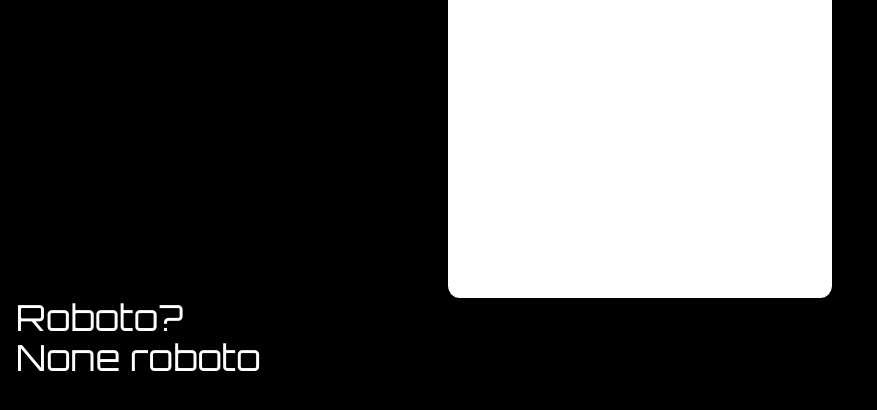
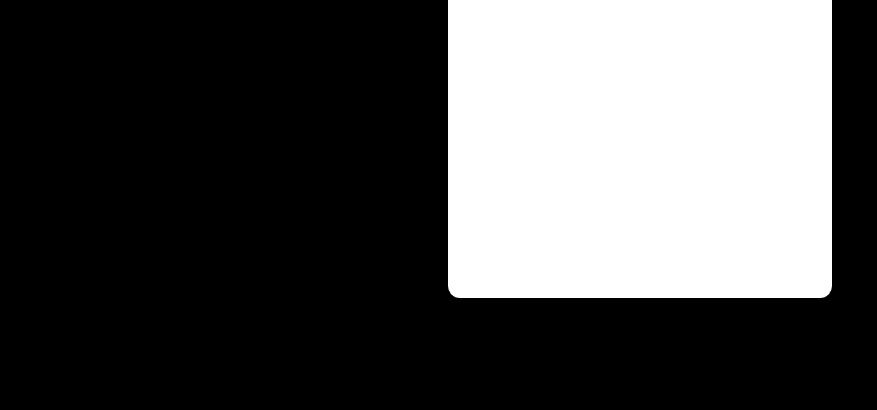
Before and after one commit to jacob-s-codes/personal-portfolio, a Next.js app: page / in a window 1280 px wide. Shown: the part 2502-2912 px from the top of the page, without its empty margins (0-877 px from the left). Built offline with nearby package versions, Linux system fonts and the light colour scheme.

Commit message:
removed the letters - see if 404 error occurs

```diff
--- a/app/page.tsx
+++ b/app/page.tsx
@@ -24,8 +24,7 @@
       </div>
 
 
-      <h1 className='roboto text-4xl'>Roboto?</h1>
-      <h1 className='text-4xl'>None roboto</h1>
+
 
 
 
```
